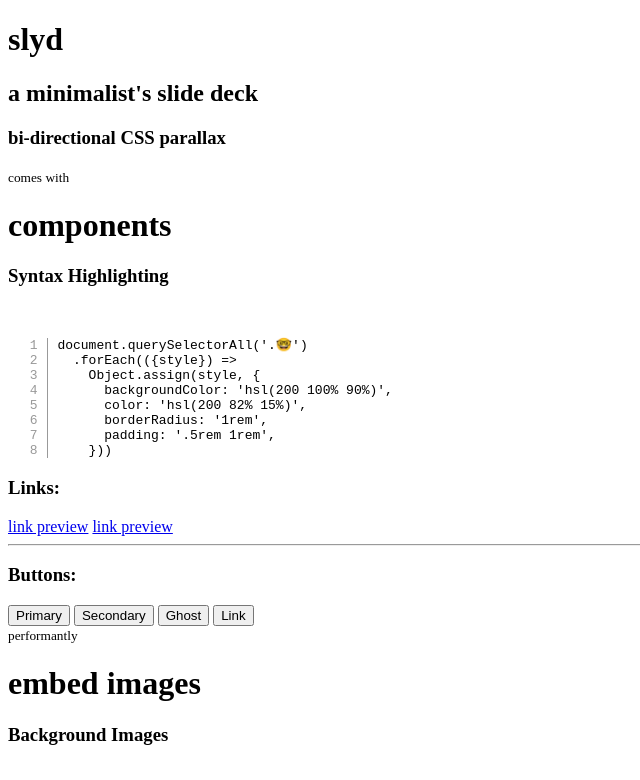
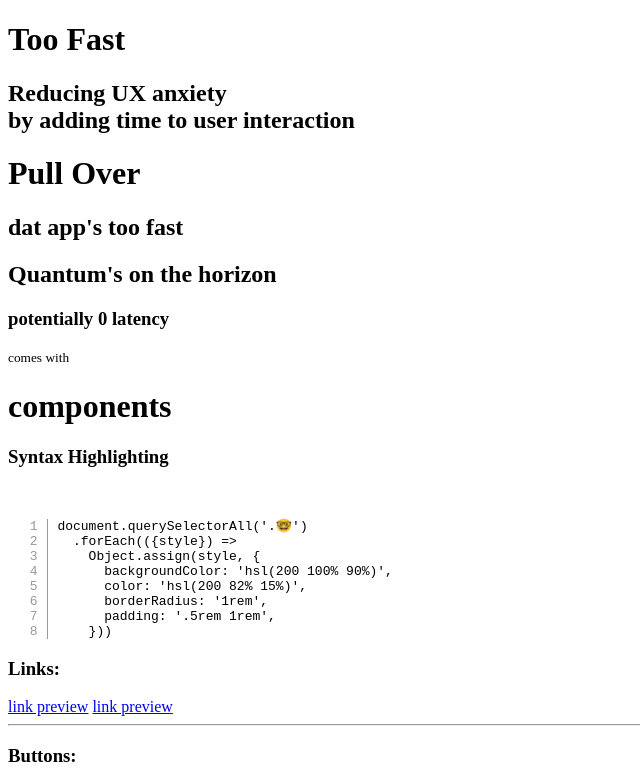
Before and after one commit to argyleink/csscamp, a website with bundled scripts: page app/index.html in a window 1280 px wide. Shown: the top 780 px of the page, without its empty margins (0-640 px from the left). Built offline with nearby package versions, Linux system fonts and the light colour scheme; a small style sheet from the web is missing.

Commit message:
getting started

```diff
--- a/app/components/typography.css
+++ b/app/components/typography.css
@@ -66,7 +66,7 @@ h3 {
   --fluid-type-max-screen: 88;
 
   font-weight: 200;
-  letter-spacing: 5px;
+  letter-spacing: 2px;
   color: var(--text-color-2);
 
   font-size: calc(
--- a/app/index.html
+++ b/app/index.html
@@ -23,14 +23,22 @@
 
         <slyd>
           <div v-list>
-            <h1>slyd</h1>
-            <h2>a minimalist's slide deck</h2>
+            <h1>Too Fast</h1>
+            <h2>Reducing UX anxiety <br> by adding time to user interaction</h2>
           </div>
         </slyd>
 
         <slyd id="slyd-1b">
           <div v-list>
-            <h3>bi-directional CSS parallax</h3>
+            <h1>Pull Over</h1>
+            <h2>dat app's too fast</h2>
+          </div>
+        </slyd>
+
+        <slyd id="slyd-1c">
+          <div v-list>
+            <h2>Quantum's on the horizon</h2>
+            <h3>potentially 0 latency</h3>
           </div>
         </slyd>
 
```
